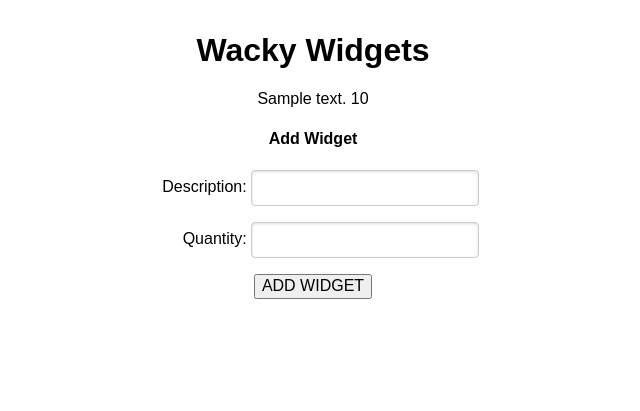
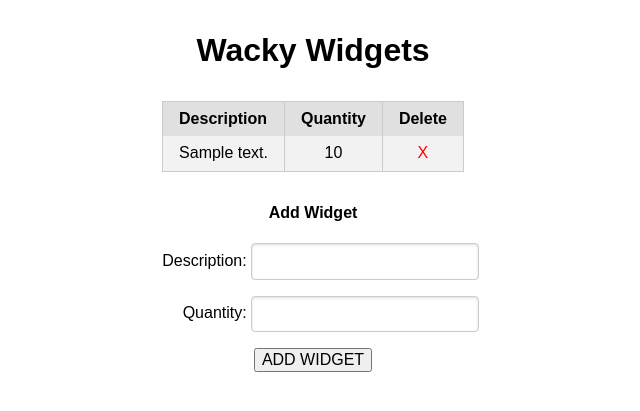
Before and after one commit to donaldadams-sellin/project3assessment, a Django app: page / in a window 1280 px wide. Shown: the top 411 px of the page, without its empty margins (327-967 px from the left). Run offline with Django 3.2, Linux system fonts and the light colour scheme; tables that the repository leaves empty hold one stand-in row (values such as "Sample post"); some libraries are stand-ins or nearby versions.

Commit message:
complete step 3.4

```diff
--- a/main_app/static/css/style.css
+++ b/main_app/static/css/style.css
@@ -8,3 +8,12 @@ label {
     width: 100px;
     text-align: right;
 }
+
+table {
+    margin: 2rem auto;
+}
+
+table a {
+    color: red;
+    text-decoration: none;
+}
--- a/main_app/templates/index.html
+++ b/main_app/templates/index.html
@@ -1,24 +1,42 @@
 {% load static %}
 <!DOCTYPE html>
 <html lang="en">
+
 <head>
     <meta charset="UTF-8">
     <meta http-equiv="X-UA-Compatible" content="IE=edge">
     <meta name="viewport" content="width=device-width, initial-scale=1.0">
-    <link rel="stylesheet" href="https://unpkg.com/purecss@1.0.0/build/pure-min.css" integrity="sha384-nn4HPE8lTHyVtfCBi5yW9d20FjT8BJwUXyWZT9InLYax14RDjBj46LmSztkmNP9w" crossorigin="anonymous">
+    <link rel="stylesheet" href="https://unpkg.com/purecss@1.0.0/build/pure-min.css"
+        integrity="sha384-nn4HPE8lTHyVtfCBi5yW9d20FjT8BJwUXyWZT9InLYax14RDjBj46LmSztkmNP9w" crossorigin="anonymous">
     <link rel="stylesheet" type="text/css" href="{% static 'css/style.css' %}">
     <title>Project 3 Assessment</title>
 </head>
+
 <body>
     <h1>Wacky Widgets</h1>
-    {% for widget in widgets %}
-    {{ widget.description }}
-    {{ widget.quantity}}
-    <br>
-    {% empty %}
+    {% if widgets.count %}
+    <table class="pure-table pure-table-striped">
+        <thead>
+            <tr>
+                <th>Description</th>
+                <th>Quantity</th>
+                <th>Delete</th>
+            </tr>
+        </thead>
+
+        {% for widget in widgets %}
+        <tr>
+            <td>{{ widget.description }}</td>
+            <td>{{ widget.quantity}}</td>
+            <td><a href="{% url 'remove_widget' widget.id %}">X</a></td>
+        </tr>
+
+        {% endfor %}
+    </table>
+    {% else %}
     <h3>No Widgets Exist</h3>
     <hr>
-    {% endfor %}
+    {% endif %}
     <h4>Add Widget</h4>
     <form class="pure-form" action="{% url 'add_widget' %}" method="POST">
         {% csrf_token %}
@@ -26,4 +44,5 @@
         <button type="submit">ADD WIDGET</button>
     </form>
 </body>
+
 </html>
--- a/main_app/urls.py
+++ b/main_app/urls.py
@@ -3,5 +3,6 @@ from . import views
 
 urlpatterns = [
     path('', views.index, name='index'),
-    path('addwidget/', views.add_widget, name='add_widget')
+    path('addwidget/', views.add_widget, name='add_widget'),
+    path('removewidget/<int:widget_id>/', views.remove_widget, name='remove_widget')
 ]
--- a/main_app/views.py
+++ b/main_app/views.py
@@ -13,3 +13,8 @@ def add_widget(request):
         widget.save()
         return redirect('index')
     return redirect('index')
+
+def remove_widget(request, widget_id):
+    widget = Widget.objects.get(id=widget_id)
+    widget.delete()
+    return redirect('index')
```
Also changed, not shown: db.sqlite3.
